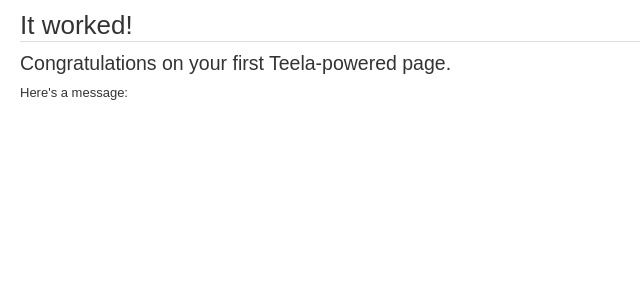
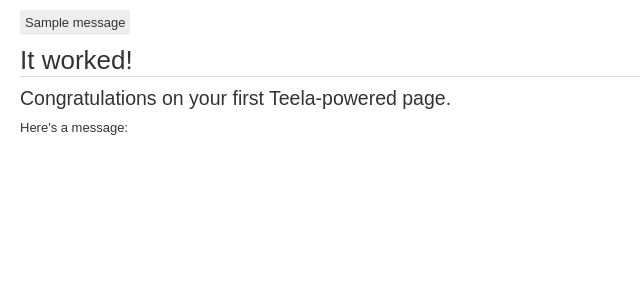
Before and after one commit to marchibbins/teela, a Python web app: template teela/templates/frontend/index.html in a window 1280 px wide. Shown: the top 300 px of the page, without its empty margins (0-640 px from the left). Run offline with Jinja, Linux system fonts and the light colour scheme; the template is opened without the code that fills it, so the values that code supplies are empty; one stand-in notice (Sample message) is shown.

Commit message:
Add flash messages to base template

```diff
--- a/teela/static/styles.css
+++ b/teela/static/styles.css
@@ -6,3 +6,4 @@ ul { list-style: none; }
 .messages { margin-left: 20px; }
 .message { margin: 10px 0; }
 .errors { color: #de363a; }
+.alert { background-color: #eee; display: inline-block; margin-bottom: 10px; padding: 5px; }
--- a/teela/templates/base.html
+++ b/teela/templates/base.html
@@ -7,6 +7,20 @@
     <link rel="stylesheet" href="{{ url_for('static', filename='styles.css') }}">
 </head>
 <body>
+    {% block flash_message %}
+        {% with messages = get_flashed_messages(with_categories=True) %}
+            {% if messages %}
+            <div class="content">
+                {% for category, message in messages %}
+                <div class="alert alert-{{ category }}">
+                    {{ message }}
+                </div>
+                {% endfor %}
+            </div>
+            {% endif %}
+        {% endwith %}
+    {% endblock %}
+
     <div class="content">
         {% block content %}
             <h1>It worked!</h1>
```
